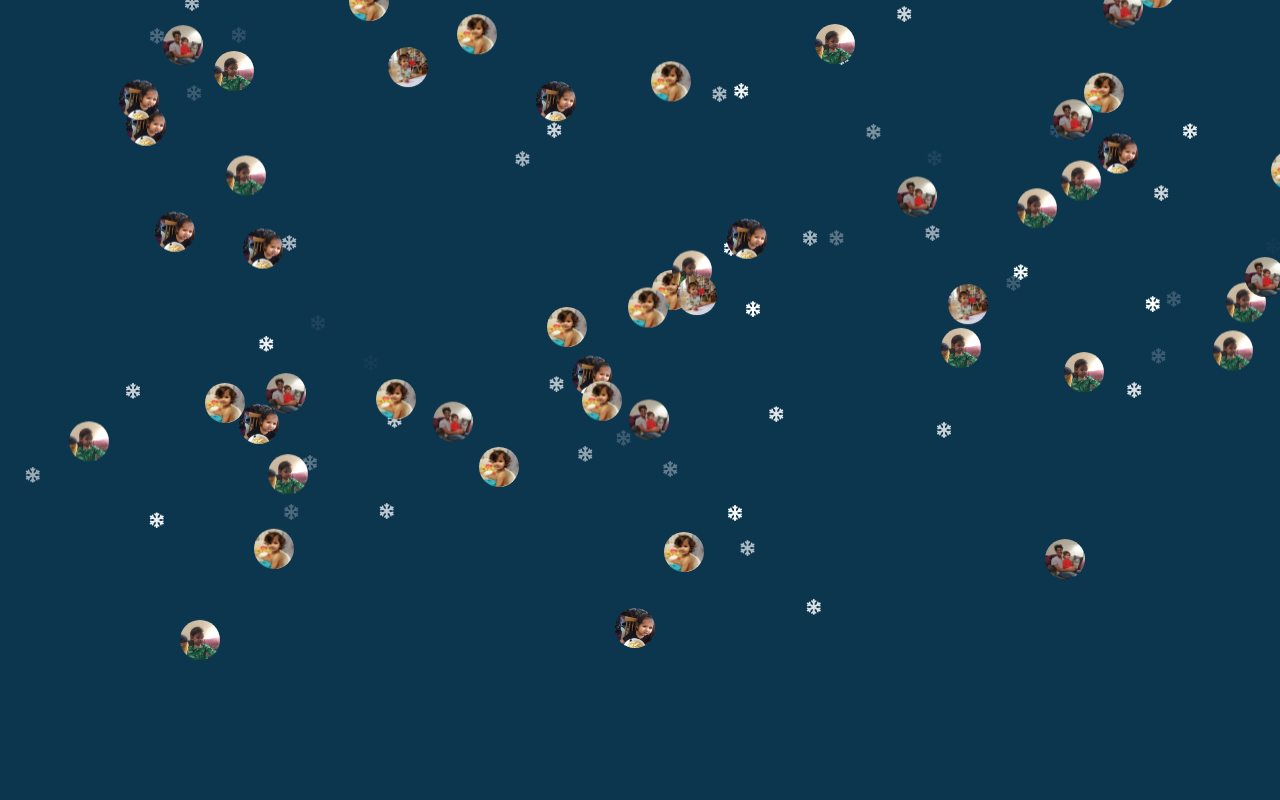
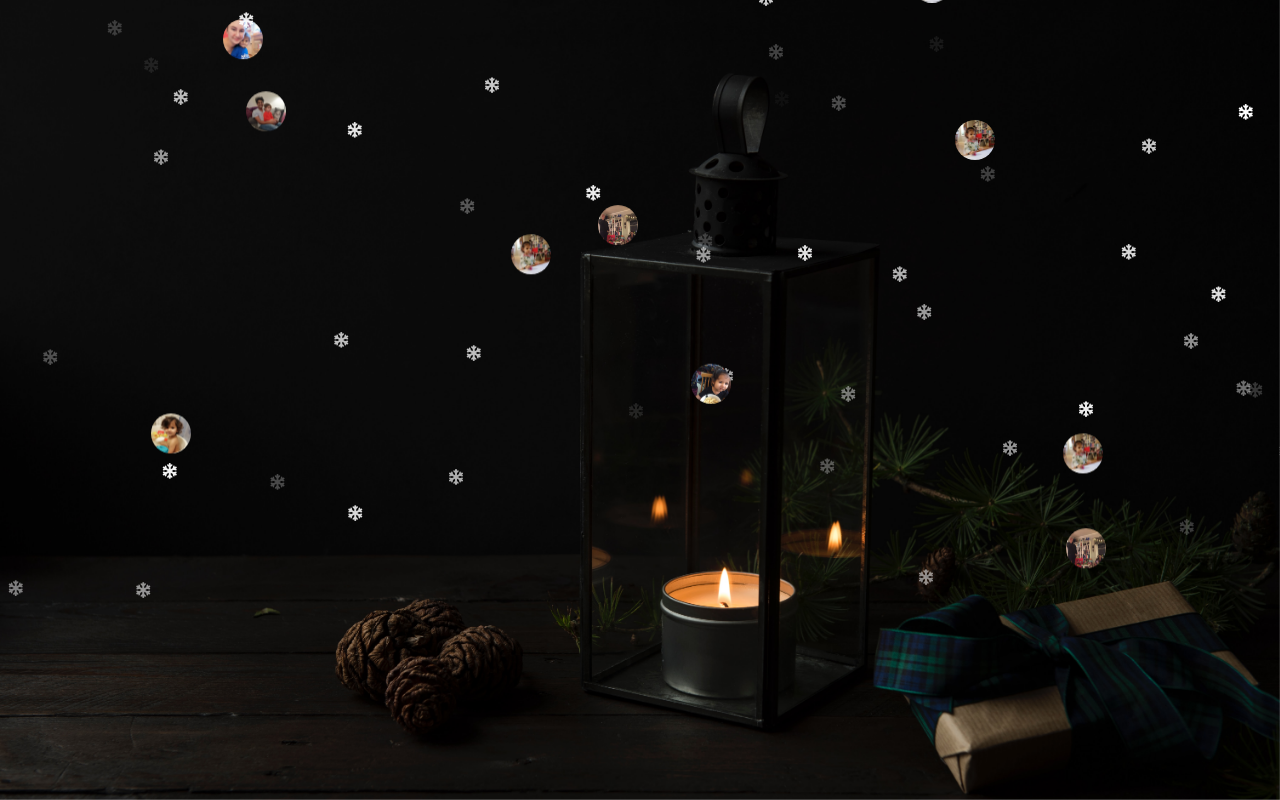
Before and after one commit to ramyNiranjan/wela, a plain HTML site: page index.html in a window 1280 px wide. Drawn offline with Linux system fonts and the light colour scheme.

Commit message:
add more files

```diff
--- a/app.js
+++ b/app.js
@@ -1,28 +1,33 @@
 
 
-const picArr = ['./wela1.jpg', './wela2.jpg', './wela3.jpg', './wela4.jpg', './wela5.jpg',]
+const picArr = ['./wela1.jpg', './wela2.jpg', './wela3.jpg', './wela4.jpg', './wela5.jpg','./wela6.jpg','./wela7.jpg','./wela8.jpg','./wela9.jpg','./wela10.jpg']
 
 function snowFlak(){
-    let wela=document.createElement('div');
+
     let snowFlak=document.createElement('i');
-    wela.classList.add('wela')
     snowFlak.classList.add('fas')
     snowFlak.classList.add('fa-snowflake')
-    wela.style.backgroundImage = `url('${picArr[Math.floor((Math.random() * picArr.length))]}')`
-
-    wela.style.left=Math.random()* window.innerWidth+'px'
     snowFlak.style.left=Math.random()* window.innerWidth+'px'
-    wela.style.animationDuration=Math.random()* 3 +6 +'s'
     snowFlak.style.animationDuration=Math.random()* 3 +6 +'s'
     snowFlak.style.opacity=Math.random()
-
-
-    document.body.appendChild(wela)
     document.body.appendChild(snowFlak)
 
     setTimeout(() => {
-         wela.remove()
+        snowFlak.remove()
     }, 9000);
 }
+function wela(){
+    let wela = document.createElement('div');
+    wela.classList.add('wela')
+    wela.style.backgroundImage = `url('${picArr[Math.floor((Math.random() * picArr.length))]}')`
 
+    wela.style.left = Math.random() * window.innerWidth + 'px'
+    wela.style.animationDuration = Math.random() * 3 + 6 + 's'
+    document.body.appendChild(wela)
+
+    setTimeout(() => {
+        wela.remove()
+    }, 9000);
+}
+setInterval(wela,500);
 setInterval(snowFlak,100);
--- a/index.html
+++ b/index.html
@@ -12,6 +12,9 @@
     <title>Wela</title>
   </head>
   <body>
+    <div class="wrapper">
+      <img src="./joanna-kosinska-MDY8nnzMJn4-unsplash.jpg" alt="" srcset="" />
+    </div>
     <script src="./app.js"></script>
   </body>
 </html>
--- a/main.css
+++ b/main.css
@@ -1,10 +1,26 @@
 @media (min-width: 320px) {
+  * {
+    margin: 0;
+    padding: 0;
+    box-sizing: border-box;
+  }
   body {
-    overflow-x: hidden;
-    background: #0c354e;
+    overflow: hidden;
+    /* background: #0c354e; */
     height: 100vh;
     width: 100vw;
     position: fixed;
+    /* background: url("./joanna-kosinska-MDY8nnzMJn4-unsplash.jpg") no-repeat
+      center center / cover; */
+  }
+  .wrapper {
+    width: 100vw;
+    height: 100vh;
+  }
+  .wrapper img {
+    width: 100vw;
+    height: 100vh;
+    object-fit: cover;
   }
   .wela {
     animation: fall linear forwards;
@@ -30,31 +46,3 @@
     }
   }
 }
-
-/* body {
-  overflow: hidden;
-  background: #0c354e;
-}
-.wela {
-  animation: fall linear forwards;
-  position: absolute;
-  border-radius: 50%;
-  top: -50px;
-  width: 40px;
-  height: 40px;
-  background-position: center top;
-  background-repeat: no-repeat;
-  background-size: cover;
-}
-.fa-snowflake {
-  color: #fff;
-  animation: fall linear forwards;
-  position: absolute;
-  top: -50px;
-}
-
-@keyframes fall {
-  to {
-    transform: translateY(110vh);
-  }
-} */
```
Also changed, not shown: joanna-kosinska-MDY8nnzMJn4-unsplash.jpg (added), wela10.jpg (added), wela6.jpg (added), wela7.jpg (added), wela8.jpg (added), wela9.jpg (added), xmas1.png (added).
